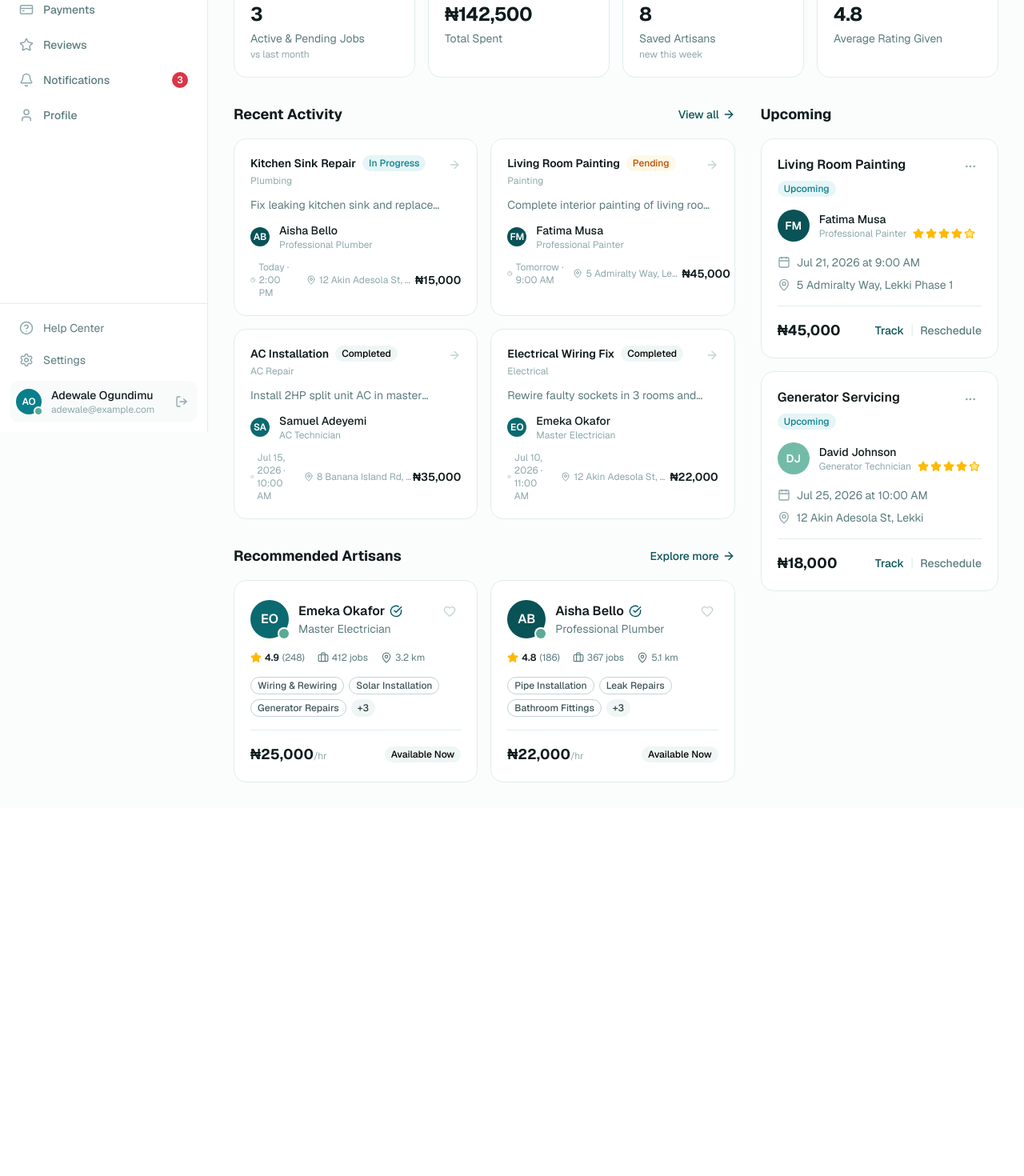
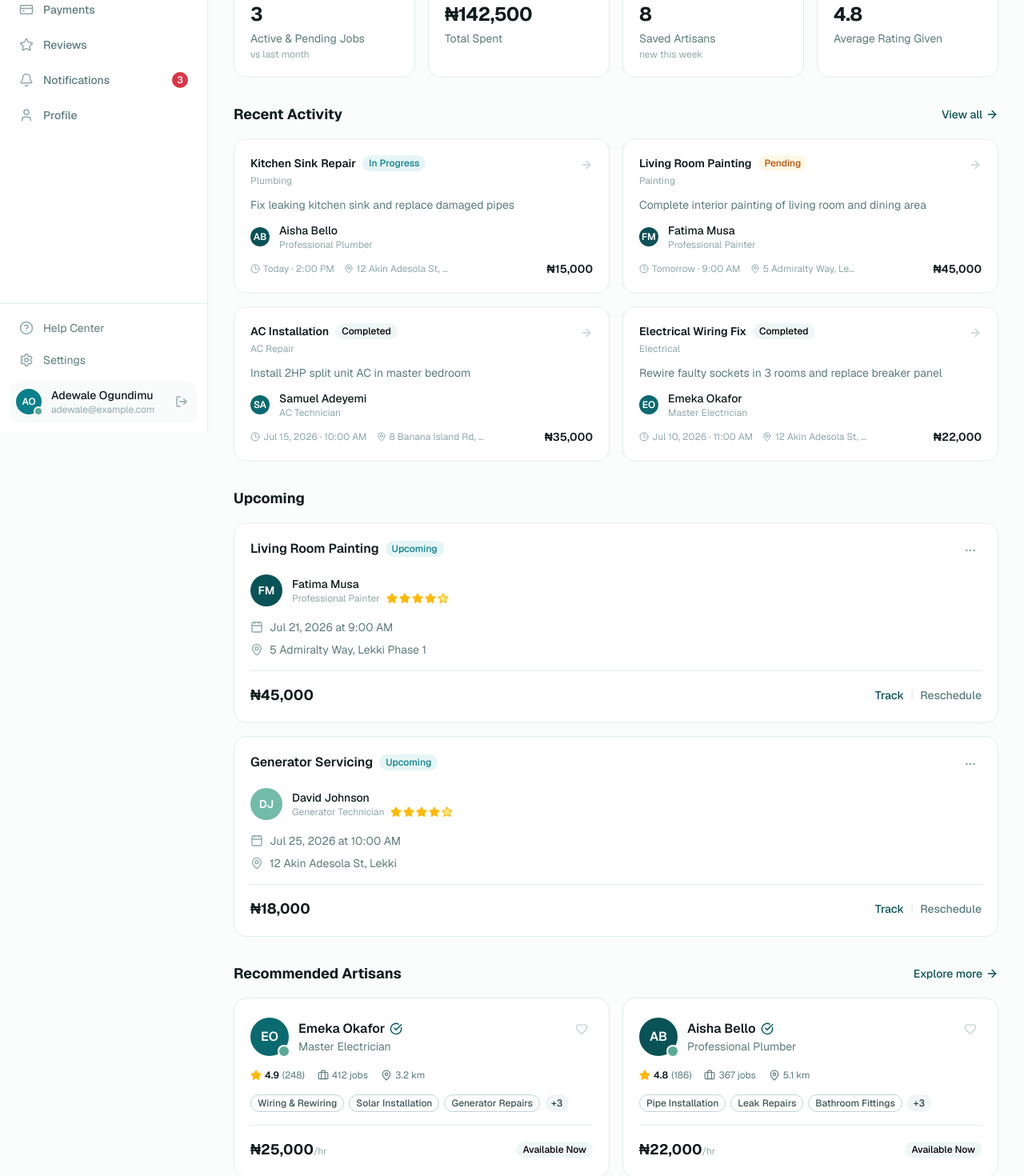
Before and after one commit to kiisi/artiseman, a Next.js app: page /customer in a window 1280 px wide. Shown: the part 260-1730 px from the top of the page at 80% size. Before the commit the page ends 1270 px from the top, so only its background shows below. Built offline with nearby package versions, Linux system fonts and the light colour scheme.

Commit message:
feat: customer dashboard layout changes

```diff
--- a/app/(dashboard)/customer/page.tsx
+++ b/app/(dashboard)/customer/page.tsx
@@ -59,10 +59,9 @@ export default function CustomerDashboardOverview() {
       </div>
 
       {/* Two Column Layout for the rest */}
-      <div className="grid grid-cols-1 xl:grid-cols-3 gap-8">
-        {/* Main Content Area (Left/Center) */}
-        <div className="xl:col-span-2 space-y-8">
-          {/* Recent Jobs */}
+      <div className="grid grid-cols-1 gap-8">
+        {/* Recent Jobs */}
+        <div className="space-y-8">
           <section>
             <div className="flex items-center justify-between mb-4">
               <h2 className="text-lg font-bold text-foreground">Recent Activity</h2>
@@ -79,32 +78,9 @@ export default function CustomerDashboardOverview() {
               ))}
             </div>
           </section>
-
-          {/* Recommended Artisans */}
-          <section>
-            <div className="flex items-center justify-between mb-4">
-              <h2 className="text-lg font-bold text-foreground">Recommended Artisans</h2>
-              <Link
-                href="/dashboard/customer/find-artisan"
-                className="text-sm font-medium text-primary hover:text-primary-600 transition-colors flex items-center gap-1"
-              >
-                Explore more <ArrowRight className="w-4 h-4" />
-              </Link>
-            </div>
-            <div className="grid grid-cols-1 sm:grid-cols-2 gap-4">
-              {artisanProfiles.slice(0, 2).map((artisan) => (
-                <ArtisanCardDashboard
-                  key={artisan.id}
-                  artisan={artisan}
-                />
-              ))}
-            </div>
-          </section>
         </div>
-
-        {/* Sidebar Area (Right) */}
+        {/* Upcoming Bookings */}
         <div className="space-y-8">
-          {/* Upcoming Bookings */}
           <section>
             <div className="flex items-center justify-between mb-4">
               <h2 className="text-lg font-bold text-foreground">Upcoming</h2>
@@ -132,6 +108,28 @@ export default function CustomerDashboardOverview() {
             )}
           </section>
         </div>
+        {/* Recommended Artisans */}
+        <div>
+          <section>
+            <div className="flex items-center justify-between mb-4">
+              <h2 className="text-lg font-bold text-foreground">Recommended Artisans</h2>
+              <Link
+                href="/dashboard/customer/find-artisan"
+                className="text-sm font-medium text-primary hover:text-primary-600 transition-colors flex items-center gap-1"
+              >
+                Explore more <ArrowRight className="w-4 h-4" />
+              </Link>
+            </div>
+            <div className="grid grid-cols-1 sm:grid-cols-2 gap-4">
+              {artisanProfiles.slice(0, 2).map((artisan) => (
+                <ArtisanCardDashboard
+                  key={artisan.id}
+                  artisan={artisan}
+                />
+              ))}
+            </div>
+          </section>
+        </div>
       </div>
     </div>
   );
--- a/app/components/dashboard/artisan-card.tsx
+++ b/app/components/dashboard/artisan-card.tsx
@@ -31,7 +31,7 @@ export function ArtisanCardDashboard({
     return (
       <Link
         href={`/dashboard/customer/artisan/${artisan.id}`}
-        className="flex items-center gap-4 bg-white rounded-[var(--radius-xl)] border border-border p-4 hover:shadow-[var(--shadow-md)] hover:-translate-y-0.5 transition-all duration-[var(--transition-base)] group"
+        className="flex items-center gap-4 bg-white rounded-[var(--radius-xl)] border border-border p-4 transition-all duration-[var(--transition-base)] group"
       >
         <Avatar name={artisan.name} size="lg" online={artisan.available} />
 
@@ -73,7 +73,7 @@ export function ArtisanCardDashboard({
   return (
     <Link
       href={`/dashboard/customer/artisan/${artisan.id}`}
-      className="block bg-white rounded-[var(--radius-xl)] border border-border hover:shadow-[var(--shadow-lg)] hover:-translate-y-1 transition-all duration-[var(--transition-base)] group overflow-hidden"
+      className="block bg-white rounded-[var(--radius-xl)] border border-border transition-all duration-[var(--transition-base)] group overflow-hidden"
     >
       {/* Top gradient accent */}
       <div className="h-1 gradient-primary" />
--- a/app/components/dashboard/job-card.tsx
+++ b/app/components/dashboard/job-card.tsx
@@ -25,8 +25,7 @@ export function JobCard({ job, compact = false }: JobCardProps) {
       href={`/dashboard/customer/tracking/${job.id}`}
       className={`
         block bg-white rounded-[var(--radius-xl)] border border-border
-        hover:shadow-[var(--shadow-md)] hover:-translate-y-0.5
-        transition-all duration-[var(--transition-base)]
+        hover:shadow-[var(--shadow-md)] transition-all duration-[var(--transition-base)]
         group
         ${compact ? "p-4" : "p-5"}
       `}
--- a/app/components/dashboard/stat-card.tsx
+++ b/app/components/dashboard/stat-card.tsx
@@ -31,9 +31,7 @@ export function StatCard({
     <div
       className={`
         bg-white rounded-[var(--radius-xl)] border border-border p-5
-        hover:shadow-[var(--shadow-md)] transition-all duration-[var(--transition-base)]
-        hover:-translate-y-0.5
-        ${className}
+        transition-all duration-[var(--transition-base)] ${className}
       `}
     >
       <div className="flex items-start justify-between mb-4">
```
